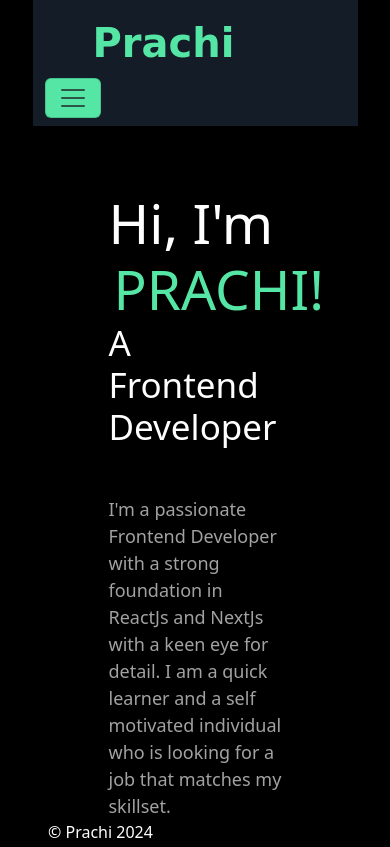
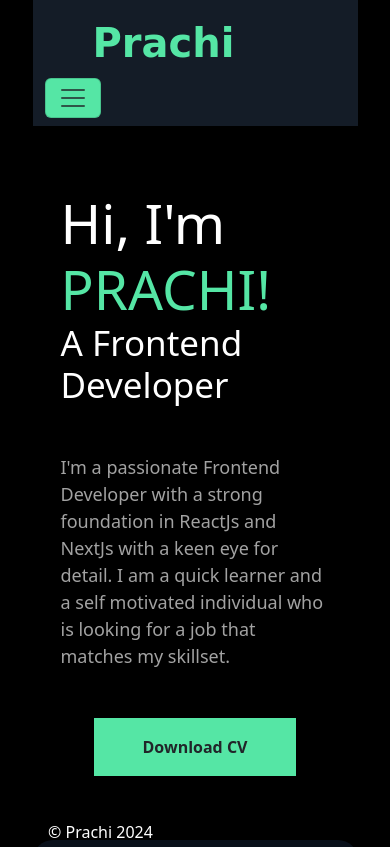
Before and after one commit to prachii007/My-Portfolio-Website, a plain HTML site: page index.html in a window 390 px wide. Shown: the top 847 px of the page. Drawn offline with nearby package versions, Linux system fonts and the light colour scheme; a web font is replaced by a local one.

Commit message:
fix responsiveness

```diff
--- a/index.css
+++ b/index.css
@@ -32,6 +32,7 @@ h1 {
 .Capital-Prachi {
     color: var(--subHeadingAqua);
     padding: 5px;
+    padding-left: 0;
     text-decoration: none;
     text-transform: uppercase;
 }
--- a/index.html
+++ b/index.html
@@ -53,23 +53,23 @@
     </nav>
     <div class="Header-Component p-3 row col-10 m-auto">
         <div class="col-xxl-7 col-xs-12 col-s-12 col-md-12">
-            <h1 class="mt-5 mx-5 mb-0">
-                Hi, I'm <a class="Capital-Prachi" href="https://www.linkedin.com/in/prachi-i-25b594244">Prachi!</a>
+            <h1 class="mt-5 mb-0 ">
+                Hi, I'm
+                <a class="Capital-Prachi" href="https://www.linkedin.com/in/prachi-i-25b594244">Prachi!</a>
                 <br />
                 <div class="mt-0 Job-Profile"> A Frontend Developer</div>
             </h1>
-            <div class="m-5 About-Me-Text">
+            <div class="mt-5 About-Me-Text ">
                 I'm a passionate Frontend Developer with a strong foundation in ReactJs and NextJs with a keen eye for
                 detail.
                 I am a quick learner and a self motivated individual who is looking for a job that matches my skillset.
             </div>
-            <div class="m-5">
-                <a id="downloadResume" class="btn p-3 px-5 Download-Button fw-bold">Download
-                    CV</a>
+            <div class="d-flex justify-content-center my-5">
+                <a id="downloadResume" class="btn p-3 px-5 Download-Button fw-bold">Download CV</a>
             </div>
         </div>
         <div class="col-5 d-flex justify-content-center align-items-center">
-            <img class="Square  d-none d-xxl-block" src="static/IMG_20231108_163605.jpg" />
+            <img class="Square d-none d-xxl-block" src="static/IMG_20231108_163605.jpg" />
         </div>
     </div>
     <div class="Work-Experience col-10 m-auto p-3 row mb-5" id="Work-Experience">
```
